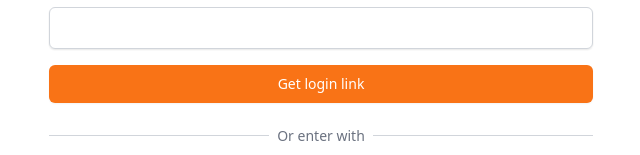
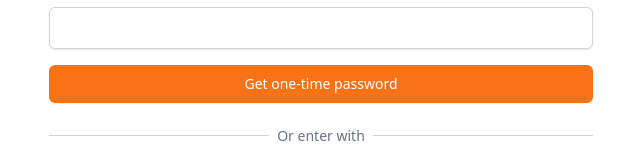
Before and after one commit to jiho3894/CharleyMarket, a Next.js app: page /enter in a window 1280 px wide. Shown: the part 288-443 px from the top of the page, without its empty margins (319-959 px from the left). Built offline with nearby package versions, Linux system fonts and the light colour scheme.

Commit message:
[refactor] boolean loading button

```diff
--- a/pages/enter.tsx
+++ b/pages/enter.tsx
@@ -12,6 +12,7 @@ interface EnterForm {
 
 const Enter: NextPage = () => {
   const { handleSubmit, register, reset } = useForm<EnterForm>();
+  const [submitting, setSubmitting] = useState<boolean>(false);
   const [method, setMethod] = useState<"email" | "phone">("email");
   const onEmailClick = () => {
     reset();
@@ -22,7 +23,16 @@ const Enter: NextPage = () => {
     setMethod("phone");
   };
   const onValid: SubmitHandler<EnterForm> = (data) => {
-    console.log(data);
+    setSubmitting(true);
+    fetch("api/users/enter", {
+      method: "POST",
+      body: JSON.stringify(data),
+      headers: {
+        "Content-Type": "application/json",
+      },
+    }).then(() => {
+      setSubmitting(false);
+    });
   };
   return (
     <div className="mt-16 px-4">
@@ -76,9 +86,11 @@ const Enter: NextPage = () => {
               kind="phone"
             />
           ) : null}
-          {method === "email" ? <Button text={"Get login link"} /> : null}
+          {method === "email" ? (
+            <Button text={submitting ? "Loading" : "Get one-time password"} />
+          ) : null}
           {method === "phone" ? (
-            <Button text={"Get one-time password"} />
+            <Button text={submitting ? "Loading" : "Get one-time password"} />
           ) : null}
         </form>
         <div className="mt-8">
```
